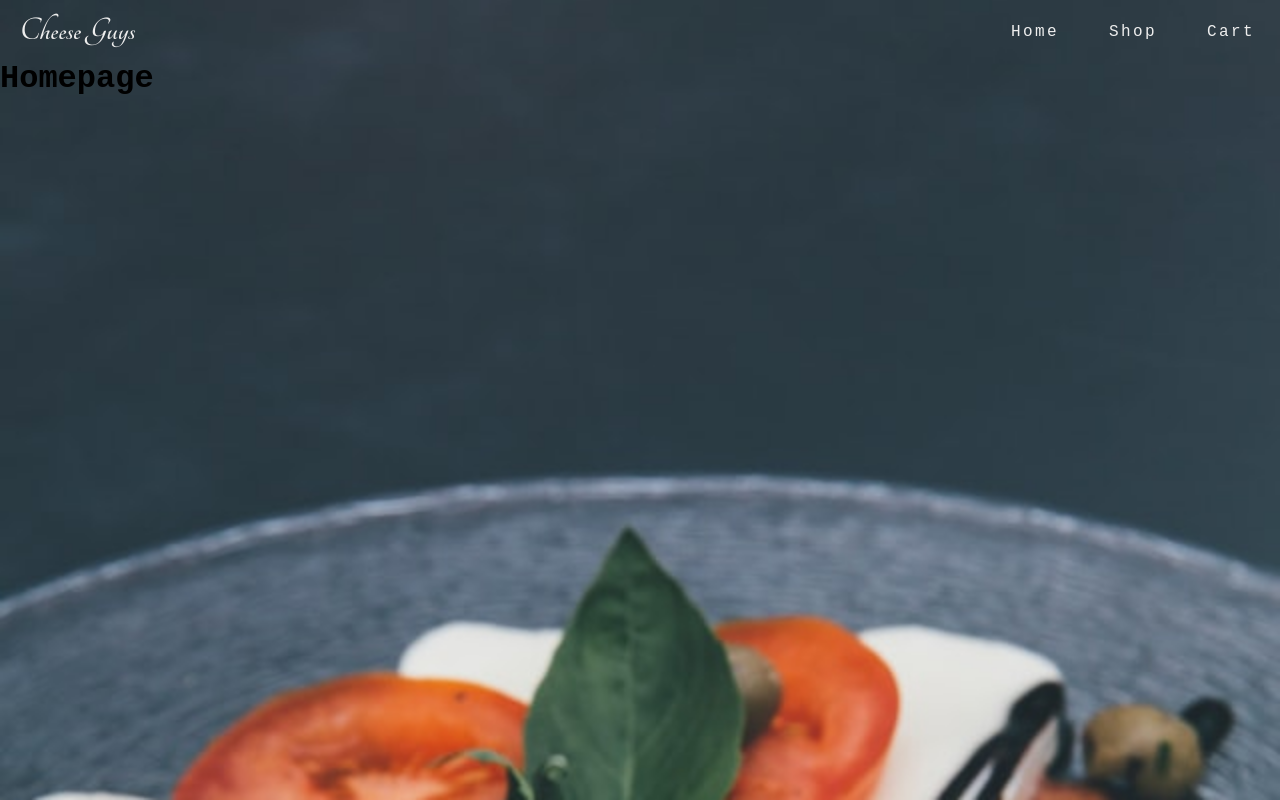
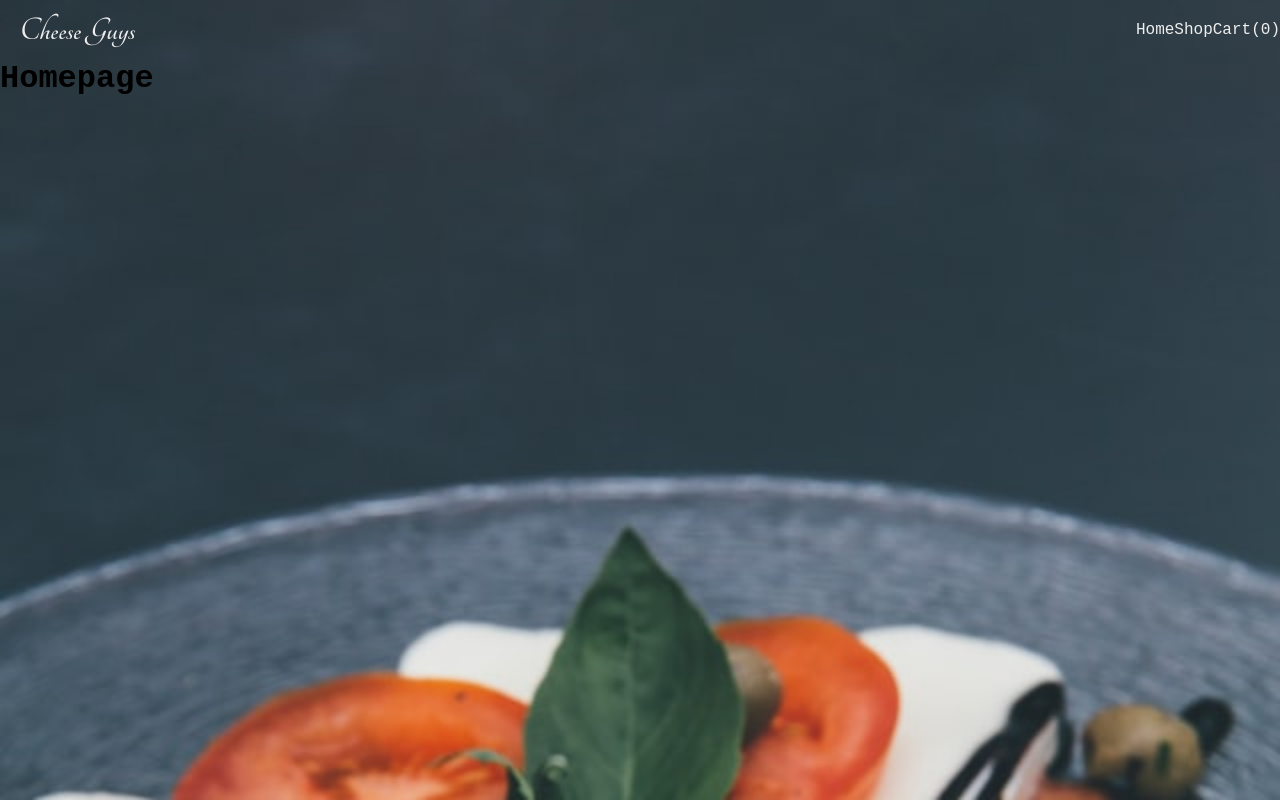
Before and after one commit to nsars19/shopping-cart, a React (Create React App) app: page / in a window 1280 px wide. Built offline with nearby package versions, Linux system fonts and the light colour scheme.

Commit message:
add wrapper around nav-items

```diff
--- a/src/components/Navbar.js
+++ b/src/components/Navbar.js
@@ -5,6 +5,7 @@ const Navbar = (props) => {
   return (
     <nav className="nav">
       <span className="nav-brand">Cheese Guys</span>
+      <span className="nav-items">
         <span className="nav-item">
           <Link to="/">Home</Link>
         </span>
@@ -15,7 +16,8 @@ const Navbar = (props) => {
           <Link to={{
             pathname: "/cartitems",
             state: props.cart,
-        }}>Cart</Link>
+          }}>Cart({props.cart.length})</Link>
+        </span>
       </span>
     </nav>
   );
```
Lines whose indentation alone changed are shown as unchanged.
